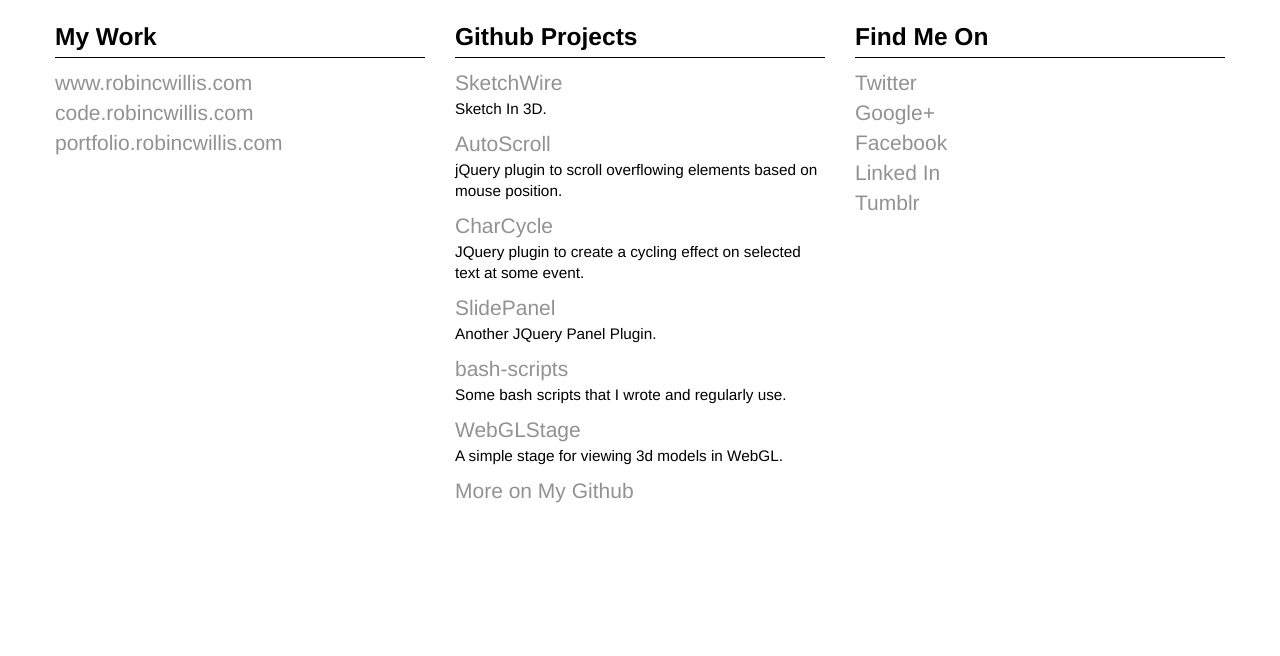
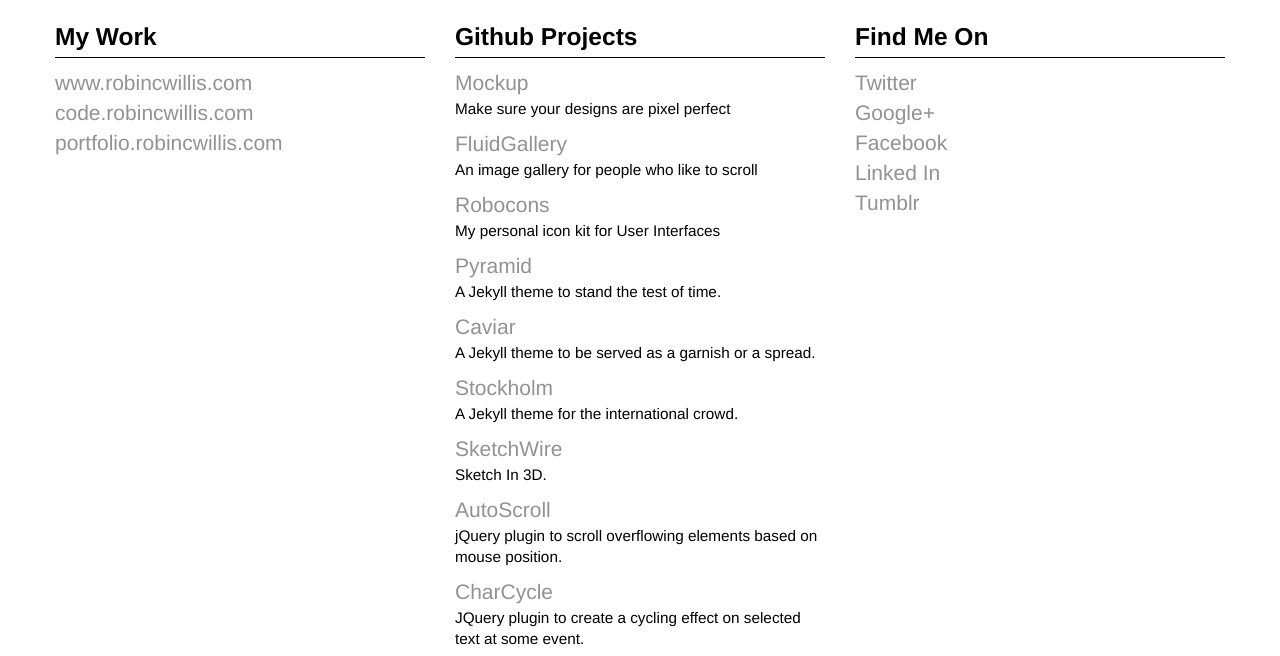
Before and after one commit to robincwillis/robincwillis.github.io, a plain HTML site: page index.html in a window 1280 px wide. Shown: the part 100-756 px from the top of the page. Drawn offline with nearby package versions, Linux system fonts and the light colour scheme.

Commit message:
added new projects

```diff
--- a/index.html
+++ b/index.html
@@ -63,6 +63,38 @@
 
     <h3>Github Projects</h3>
     <ul class="unstyled">
+
+      <li>
+        <p class="lead"><a href="http://robincwillis.github.io/Mockup/" target="_blank">Mockup</a></p>
+        <p><small>Make sure your designs are pixel perfect</small></p>
+      </li>
+
+      <li>
+        <p class="lead"><a href="http://robincwillis.github.io/FluidGallery/" target="_blank">FluidGallery</a></p>
+        <p><small>An image gallery for people who like to scroll</small></p>
+      </li>
+
+      <li>
+        <p class="lead"><a href="http://robincwillis.github.io/SketchWire/" target="_blank">Robocons</a></p>
+        <p><small>My personal icon kit for User Interfaces</small></p>
+      </li>
+
+
+      <li>
+        <p class="lead"><a href="http://robincwillis.github.io/Pyramid/" target="_blank">Pyramid</a></p>
+        <p><small>A Jekyll theme to stand the test of time.</small></p>
+      </li>
+
+      <li>
+        <p class="lead"><a href="http://robincwillis.github.io/Caviar/" target="_blank">Caviar</a></p>
+        <p><small>A Jekyll theme to be served as a garnish or a spread.</small></p>
+      </li>
+
+      <li>
+        <p class="lead"><a href="http://robincwillis.github.io/Stockholm/" target="_blank">Stockholm</a></p>
+        <p><small>A Jekyll theme for the international crowd.</small></p>
+      </li>
+      <!--  -->
       <li>
         <p class="lead"><a href="http://robincwillis.github.io/SketchWire/" target="_blank">SketchWire</a></p>
         <p><small>Sketch In 3D.</small></p>
```
